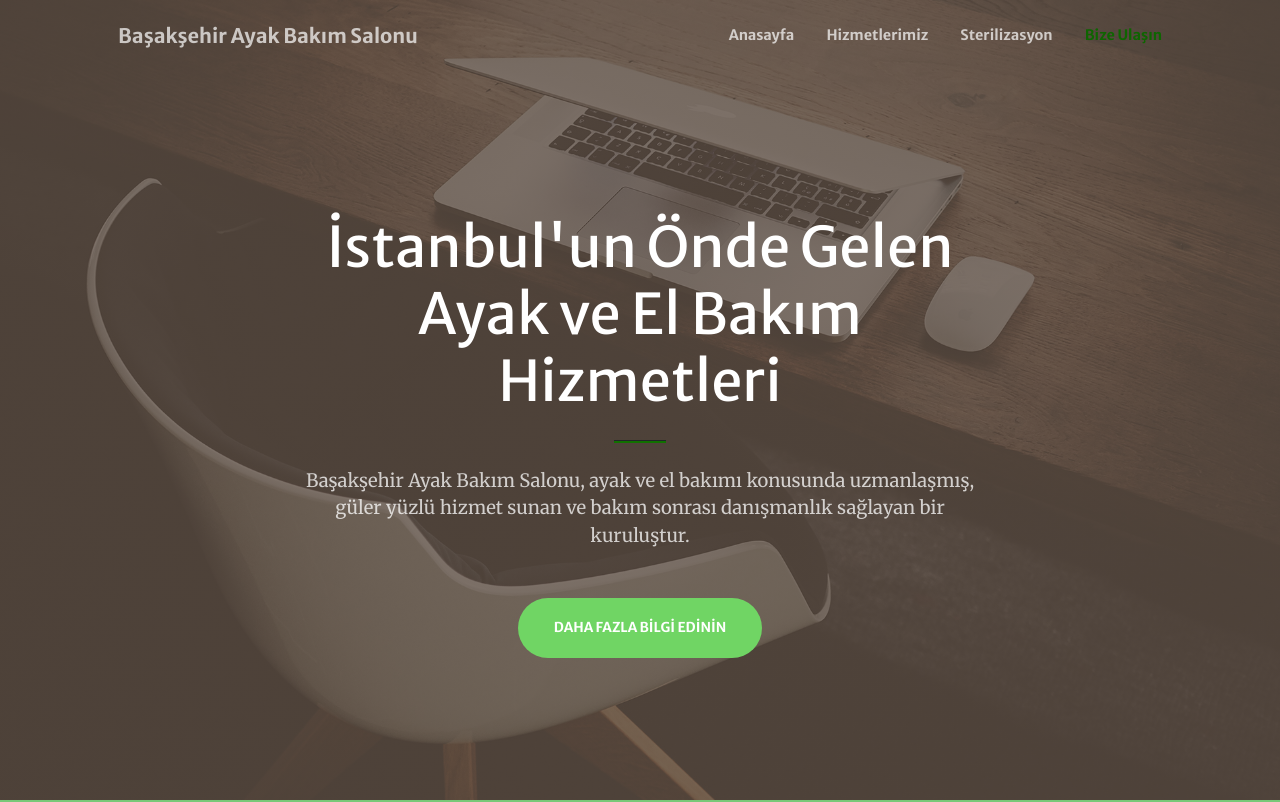
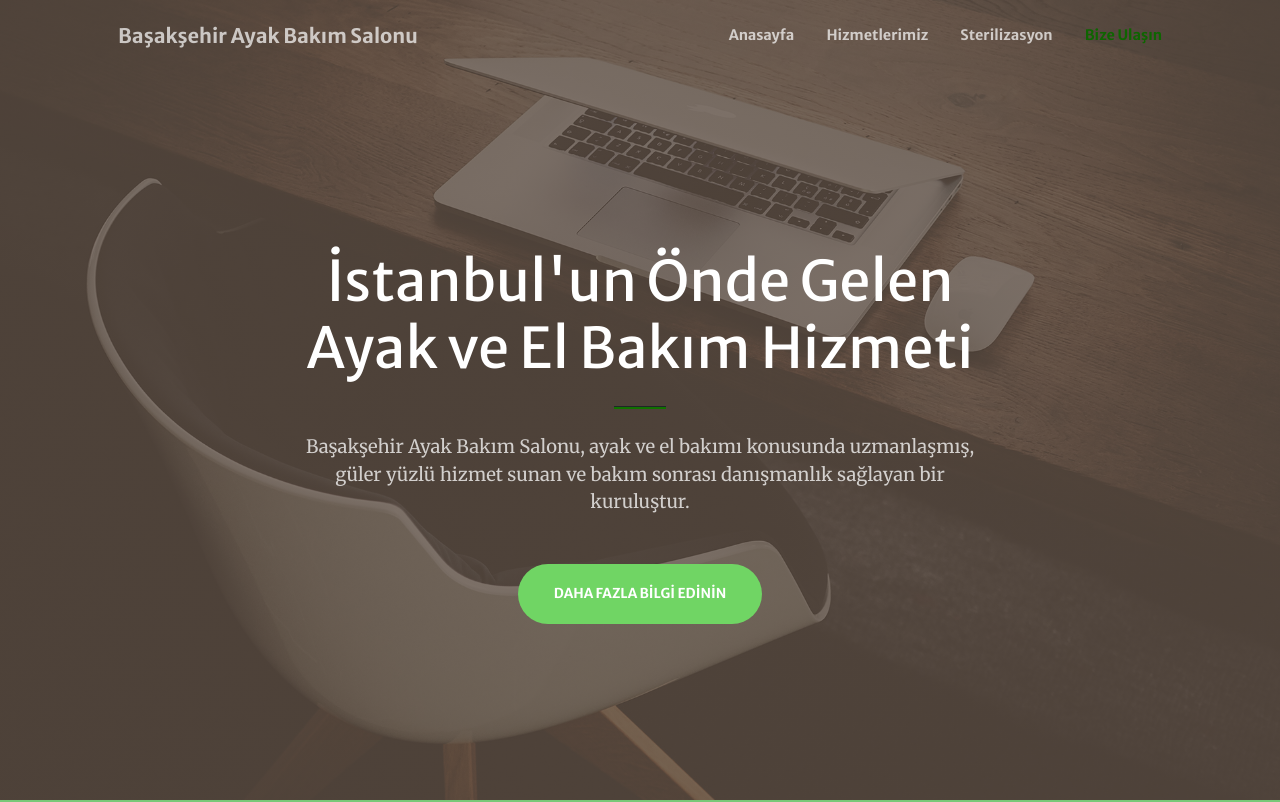
Before and after one commit to Tinkerera/testSite, a plain HTML site: page index.html in a window 1280 px wide. Shown: the top 802 px of the page. Drawn offline with nearby package versions, Linux system fonts and the light colour scheme; some packages are replaced by stand-ins of ours; a script that the page names is missing.

Commit message:
Update index.html

```diff
--- a/index.html
+++ b/index.html
@@ -55,7 +55,7 @@
             <div class="container px-4 px-lg-5 h-100">
                 <div class="row gx-4 gx-lg-5 h-100 align-items-center justify-content-center text-center">
                     <div class="col-lg-8 align-self-end">
-                        <h1 class="text-white font-weight-bold">İstanbul'un Önde Gelen Ayak ve El Bakım Hizmetleri</h1>
+                        <h1 class="text-white font-weight-bold">İstanbul'un Önde Gelen Ayak ve El Bakım Hizmeti</h1>
                         <hr class="divider" />
                     </div>
                     <div class="col-lg-8 align-self-baseline">
```
